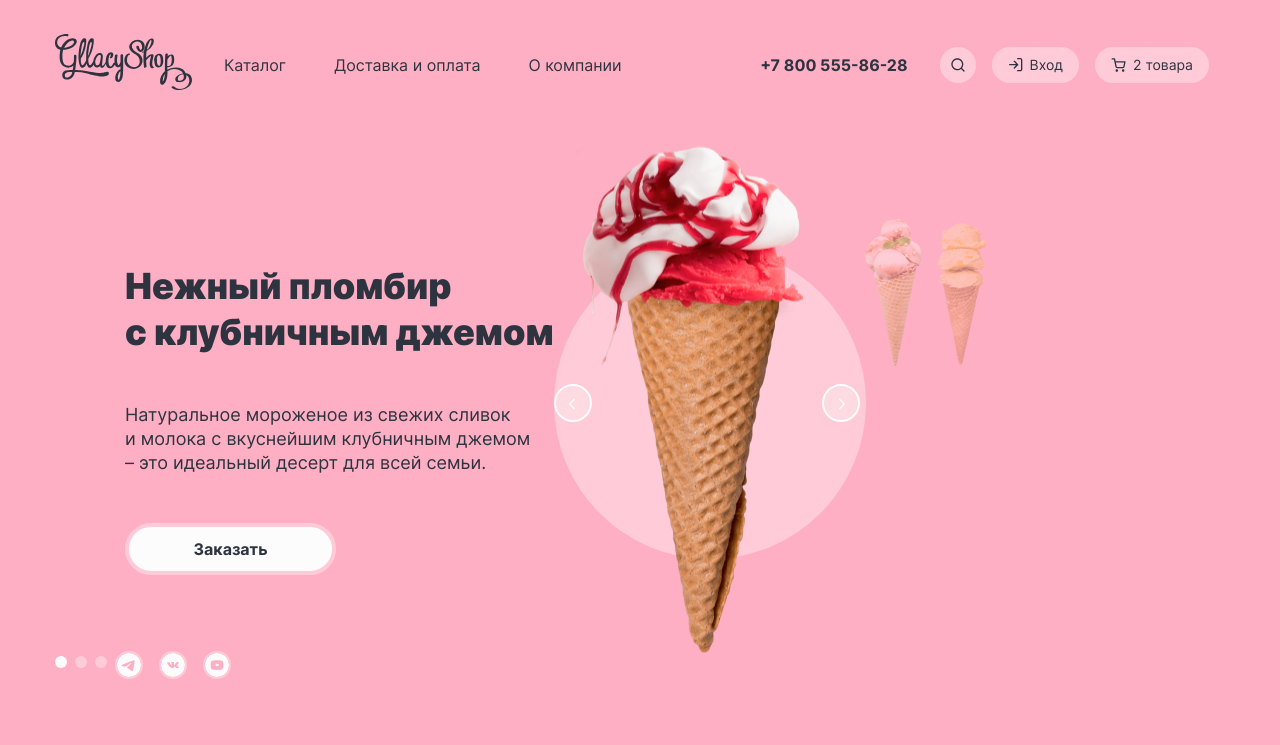
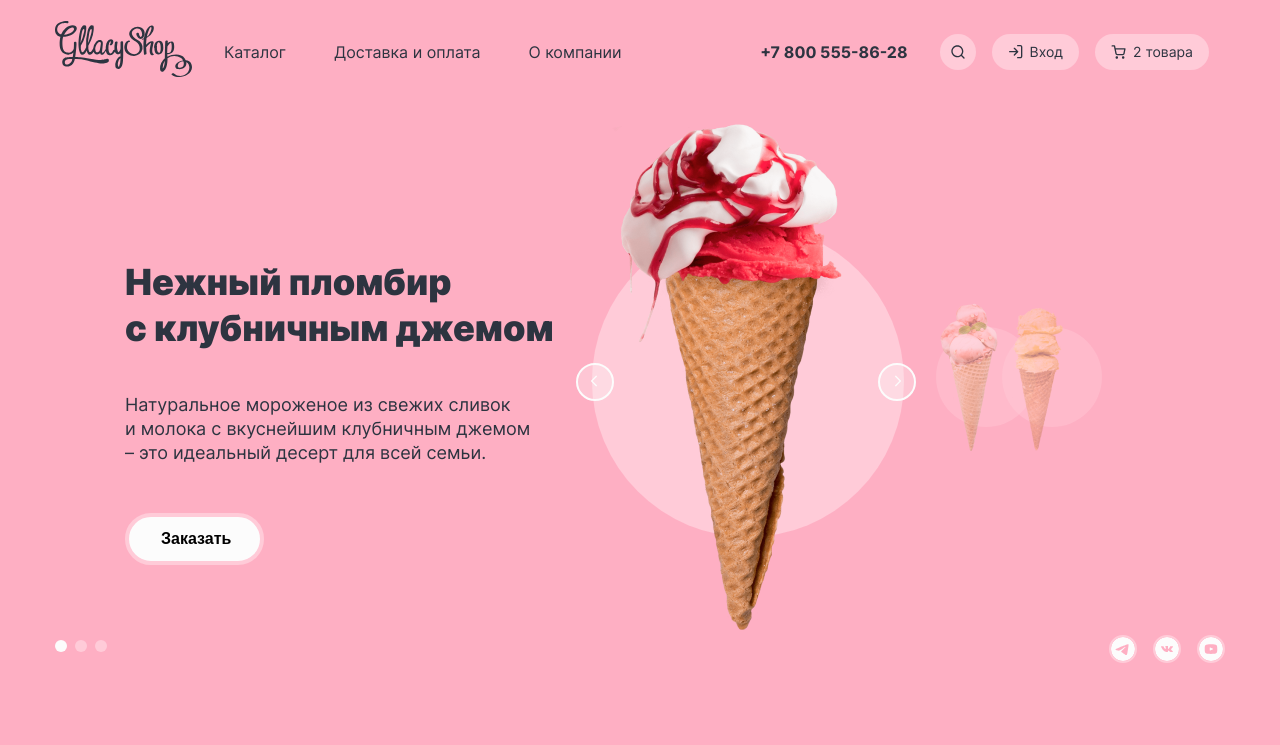
Before and after one commit to htmlacademy-htmlcss/2044327-gllacy-34, a plain HTML site: page index.html in a window 1280 px wide. Shown: the top 745 px of the page. Drawn offline with Linux system fonts and the light colour scheme.

Commit message:
слайдер на главной

```diff
--- a/index.html
+++ b/index.html
@@ -8,10 +8,11 @@
   </head>
   <body>
     <header class="page-header">
+
+      <nav class="navigation">
         <a class="logo" href="index.html">
           <img class="page-header-logo" alt="Логотип Глейси" src="images/logo.svg" width="137" height="56">
         </a>
-      <nav class="navigation">
         <ul class="navigation-list">
             <li class="navigation-item">
                 <a class="navigation-link" href="catalog.html">Каталог</a>
@@ -106,32 +107,41 @@
     <main class="main-container main-index">
       <section class="slider">
         <h2 class="visually-hidden">Наши предложения</h2>
-
           <div class="slider-content">
             <h2 class="slider-gallery-name">Нежный пломбир <br>с клубничным джемом</h2>
               <p class="slider-description">Натуральное мороженое из свежих сливок <br>и молока с вкуснейшим клубничным джемом <br>– это идеальный десерт для всей семьи.</p>
-                  <a class="button button-slider" type="submit" style="display: block;width: 139px;margin-top: 48px;">Заказать</a>
+                <button class="button button-slider" type="submit" style="display: block;width: 139px;margin-top: 48px;">Заказать</button>
           </div>
+
           <div class="slider-gallery">
-                <div class="slider-wrapper">
+            <button class="slider-button slider-prev" type="button">
+              <svg class="slider-image-arrow arrow-left" width="16" height="16" viewBox="0 0 16 16" fill="none" xmlns="http://www.w3.org/2000/svg">
+                <path fill-rule="evenodd" clip-rule="evenodd" d="M9.8033 3.80515C10.063 3.54545 10.063 3.12439 9.8033 2.8647C9.54361 2.605 9.12255 2.605 8.86285 2.8647L4.19477 7.53277C3.93593 7.79162 3.93508 8.21075 4.19221 8.47065C4.19338 8.47183 4.19454 8.47301 4.19572 8.47418L8.8638 13.1423C9.12349 13.402 9.54455 13.402 9.80425 13.1423C10.0639 12.8826 10.0639 12.4615 9.80425 12.2018L5.60545 8.00301L9.8033 3.80515Z"></path>
+              </svg>
+            </button>
+
+            <div class="slider-gallery-wrapper">
+              <div class="slider-gallery-background slider-gallery-image-1"></div>
               <img class="slider-image" src="images/ice-slide-1.png" alt="Нежный пломбир с клубничным джемом" width="306" height="507">
-                  <div class="slider-controls">
+            </div>
+
             <button class="slider-button slider-next" type="button">
               <svg class="slider-image-arrow arrow-right" width="16" height="16" viewBox="0 0 16 16" fill="none" xmlns="http://www.w3.org/2000/svg">
                 <path fill-rule="evenodd" clip-rule="evenodd" d="M7.13526 2.8647C6.87557 2.605 6.45451 2.605 6.19481 2.8647C5.93511 3.12439 5.93511 3.54545 6.19481 3.80515L10.3961 8.00643L6.19477 12.2077C5.93508 12.4674 5.93508 12.8885 6.19477 13.1482C6.45447 13.4079 6.87553 13.4079 7.13523 13.1482L11.804 8.47944C11.8049 8.47852 11.8058 8.47759 11.8068 8.47666C12.0665 8.21696 12.0665 7.79591 11.8068 7.53621L7.13526 2.8647Z"></path>
               </svg>
             </button>
-                    <button class="slider-button slider-prev" type="button">
-                      <svg class="slider-image-arrow arrow-left" width="16" height="16" viewBox="0 0 16 16" fill="none" xmlns="http://www.w3.org/2000/svg">
-                        <path fill-rule="evenodd" clip-rule="evenodd" d="M9.8033 3.80515C10.063 3.54545 10.063 3.12439 9.8033 2.8647C9.54361 2.605 9.12255 2.605 8.86285 2.8647L4.19477 7.53277C3.93593 7.79162 3.93508 8.21075 4.19221 8.47065C4.19338 8.47183 4.19454 8.47301 4.19572 8.47418L8.8638 13.1423C9.12349 13.402 9.54455 13.402 9.80425 13.1423C10.0639 12.8826 10.0639 12.4615 9.80425 12.2018L5.60545 8.00301L9.8033 3.80515Z"></path>
-                      </svg>
-                    </button>
+
+            <div class="slider-gallery-wrapper">
+              <div class="slider-gallery-background slider-gallery-next"></div>
+              <img class="slider-image slider-image-next" src="images/ice-slide-next-1.png" alt="Сливочное мороженое со вкусом банана" width="66" height="150">
             </div>
-                </div>
-                  <img class="slider-image slider-image-next" src="images/ice-slide-next-1.png" alt="Сливочное мороженое со вкусом банана" width="66" height="150">
+
+            <div class="slider-gallery-wrapper">
+              <div class="slider-gallery-background slider-gallery-next"></div>
               <img class="slider-image slider-image-next" src="images/ice-slide-next-2.png" alt="Карамельный пломбир с маршмеллоу" width="66" height="150">
             </div>
           </div>
+
           <div class="slider-bottom">
             <ol class="slider-pagination">
               <li class="slider-pagination-item">
@@ -173,7 +183,7 @@
                 </a>
               </li>
             </ul>
-
+          </div>
       </section>
 
 
--- a/styles/styles.css
+++ b/styles/styles.css
@@ -102,6 +102,7 @@ a {
     flex-wrap: wrap;
     margin: 0;
     padding: 0;
+    padding-top: 41px;
 }
 .slider-image-arrow {
     fill: #FCFCFC;
@@ -326,42 +327,14 @@ a {
     color: #FCFCFC;
 }
 
-/*.header-search {
-    background: url(../images/search.svg) no-repeat;
-    display: block;
-}
-.header-login {
-    background: url(../images/login.svg) no-repeat;
-    display: block;
-}
-.header-cart {
-    background: url(../images/cart.svg) no-repeat;
-    display: block;
-}
-.slider-prev {
-    background: url(../images/arrow-left.svg) no-repeat;
-}
-.slider-next {
-    background: url(../images/arrow-right.svg) no-repeat;
-}
-.social-telegram {
-    background: url(../images/telegram.svg) no-repeat;
-}
-.social-vk {
-    background: url(../images/vk.svg) no-repeat;
-}
-.social-youtube {
-    background: url(../images/youtube.svg) no-repeat;
-}*/
 .promo-raspberry, .promo-marshmallow {
     background-color: #FF7799;
     width: 570px;
-    /*height: 268px;*/
     border-radius: 16px;
     display: flex;
 }
 .button-products-cart {
-    background: #FF2F64 /*url(../images/cart.svg) no-repeat center*/;
+    background: #FF2F64;
     border: none;
     border-radius: 50%;
     width: 16px;
@@ -596,12 +569,12 @@ a {
     width: 193px;
     margin-left: 100px;
 }*/
-.page-header {
+/*.page-header {
     display: flex;
     margin-top: 34px;
     align-items: center;
     margin-bottom: 32px;
-}
+}*/
 
 /*.products-page {
     padding-top: 56px;
@@ -617,6 +590,7 @@ html {
     display: flex;
     width: 1170px;
     margin: 0 auto;
+    padding-top: 21px;
 }
 .navigation-list {
     margin: 0;
@@ -800,6 +774,7 @@ html {
     display: flex;
     justify-content: space-between;
     flex-direction: row;
+    width: 1170px;
 }
 .header-social-item, .footer-social-item {
     margin-right: 16px;
@@ -823,10 +798,6 @@ html {
 .promo, .page-content, .delivery, .contacts {
     margin-top: 80px;
 }
-
-/*.slider-gallery {
-    padding-left: 70px;
-}*/
 .slider-gallery-item {
     display: flex;
     justify-content: space-between;
@@ -1306,7 +1277,7 @@ html {
     font-size: 18px;
     line-height: 24px;
     margin-bottom: 0;
-    margin-top: 24px;
+
 }
 .button-slider {
 	display: block;
@@ -1316,18 +1287,36 @@ html {
 .slider-gallery {
     display: flex;
     justify-content: space-between;
-    background: #FFCBD8;
+    align-items: center ;
+    /*background: #FFCBD8;
     border-radius: 50%;
     width: 312px;
     height: 312px;
     margin-top: 120px;
     margin-right: 350px;
-    /*transform: translate(495px, -310px);*/
-}
-.slider-image {
+    transform: translate(495px, -310px);*/
+}
+.slider-gallery-wrapper {
+    position: relative;
+    /*width: 306px;*/
+}
+.slider-gallery-next {
+    width: 100px;
+    height: 100px;
+    border-radius: 50%;
+    background-color: #FFCBD8;
+    opacity: 0.4;
+    position: absolute;
+    top: 25px;
+    z-index: -1;
+}
+/*.slider-gallery-wrapper:nth-child(4) {
+    margin-right: 40px;
+}*/
+/*.slider-image {
 	transform: translateY(-20%);
 }
-/*.slider-next {
+.slider-next {
 	background: rgba(252, 252, 252, 0.3);
     border: 2px solid #FCFCFC;
     border-radius: 50%;
@@ -1349,12 +1338,7 @@ html {
     margin: 0;
     transform: rotate(180deg);
 }*/
-.slider-bottom {
-	display: flex;
-    justify-content: space-between;
-    flex-direction: row;
-    margin-top: 76px;
-}
+
 .slider-pagination {
 	display: flex;
     justify-content: flex-start;
@@ -1393,9 +1377,41 @@ html {
     border-radius: 50%;
     padding: 8px;
 }
-.slider-next, .slider-prev {
+
+.slider-gallery-image-1 {
+    width: 312px;
+    height: 312px;
+    border-radius: 50%;
+    background-color: #FFCBD8;
+    position: absolute;
+    top: 20%;
+    z-index: -1;
+}
+.slider-prev {
+
+    position: relative;
+    left: 22px;
+    top: 3px;
+    order: -1;
+}
+.slider-next {
+    position: relative;
+    right: 20px;
+    top: 3px;
+    /*margin-right: 16px;*/
+}
+.slider-gallery-image-1 {
+    width: 312px;
+    height: 312px;
+    border-radius: 50%;
+    background-color: #FFCBD8;
+    position: absolute;
+    top: 20%;
+    z-index: -1;
+}
+/*.slider-next, .slider-prev {
     transform: rotate(180deg);
-}
+}*/
 .field {
     margin: 0;
     padding: 14px 16px;
```
Also changed, not shown: catalog.html (+3 -3 lines). Lines whose indentation alone changed are shown as unchanged.
